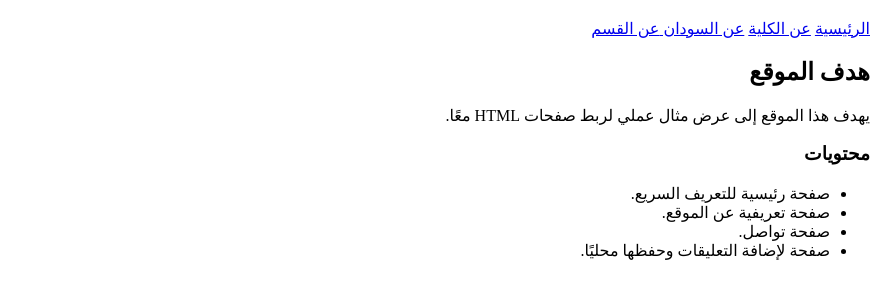
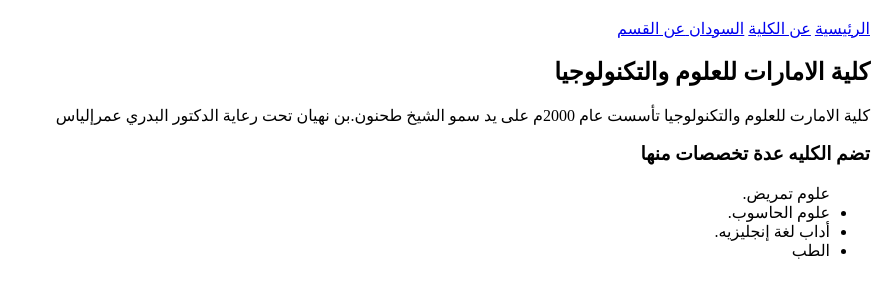
Before and after one commit to mhamohooud2-cpu/Ohoud01, a plain HTML site: page about.html in a window 1280 px wide. Shown: the part 62-360 px from the top of the page, without its empty margins (402-1280 px from the left). Drawn offline with Linux system fonts and the light colour scheme.

Commit message:
Update about.html

```diff
--- a/about.html
+++ b/about.html
@@ -11,21 +11,23 @@
     <nav>
       <a href="index.html">الرئيسية</a>
       <a href="about.html">عن الكلية</a>
-      <a href="sudan.html">عن السودان </a>
+      <a href="sudan.html"> السودان </a>
       <a href="it.html">عن القسم</a>
     </nav>
   </header>
 
   <main>
     <section>
-      <h2>هدف الموقع</h2>
-      <p>يهدف هذا الموقع إلى عرض مثال عملي لربط صفحات HTML معًا.</p>
-      <h3>محتويات</h3>
+      <h2>كلية الامارات للعلوم والتكنولوجيا</h2>
+    </p> كلية الامارت للعلوم والتكنولوجيا تأسست عام 2000م
+      على يد سمو الشيخ طحنون.بن نهيان تحت رعاية الدكتور البدري عمرإلياس</p>
+      <h3>تضم الكليه عدة تخصصات منها</h3>
       <ul>
-        <li>صفحة رئيسية للتعريف السريع.</li>
-        <li>صفحة تعريفية عن الموقع.</li>
-        <li>صفحة تواصل.</li>
-        <li>صفحة لإضافة التعليقات وحفظها محليًا.</li>
+        </li>علوم تمريض.</li>
+        <li>علوم الحاسوب.</li>
+        <li>أداب لغة إنجليزيه.</li>
+        <li>الطب</li>
+        </li>
       </ul>
     </section>
   </main>
```
